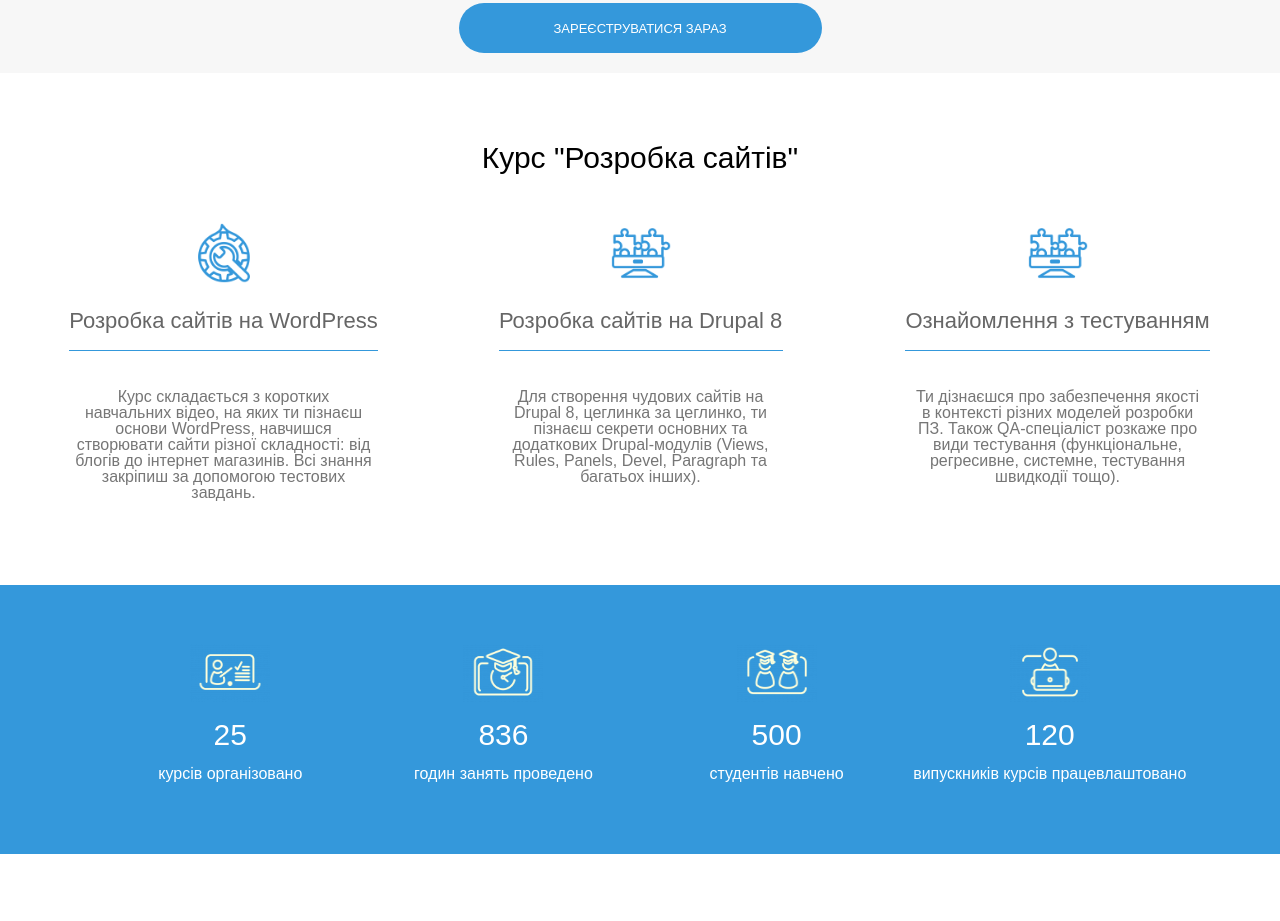
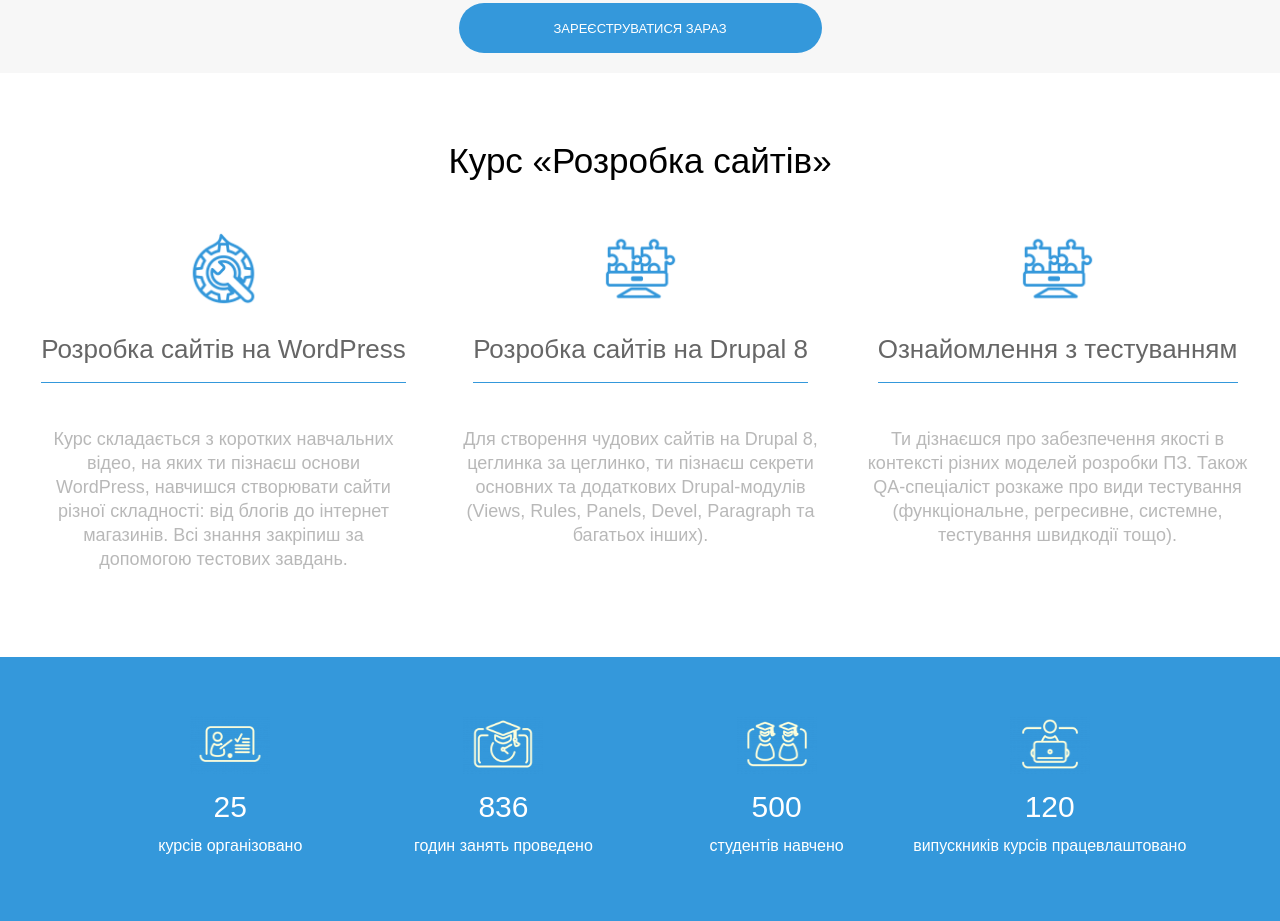
Before and after one commit to lelyyykk/maket-4, a plain HTML site: page index.html in a window 1280 px wide. Shown: the part 1128-2049 px from the top of the page. Drawn offline with nearby package versions, Linux system fonts and the light colour scheme.

Commit message:
chenges in the course block

```diff
--- a/index.html
+++ b/index.html
@@ -67,7 +67,7 @@
                 </div>
             </section>
             <section class="course__container container" id="course">
-                <h2>Курс "Розробка сайтів"</h2>
+                <h2>Курс «Розробка сайтів»</h2>
                 <div class="slider slider-course">
                     <div class="slider__item">
                         <img src="icons/course-icon-1.png" alt="course">
--- a/scss/_course.scss
+++ b/scss/_course.scss
@@ -8,7 +8,7 @@
     display: flex;
     justify-content: center;
     font-weight: 540;
-    font-size: 30px;
+    font-size: 35px;
   }
   .slider-course {
     .slider__item {
@@ -19,40 +19,42 @@
       align-items: center;
       margin: 20px;
       img {
-        height: 70px;
-        width: 70px;
+        height: 83px;
+        width: 83px;
       }
       h3 {
         display: inline-block;
-        height: 40px;
+        height: 46px;
         color: #666666;
         font-weight: lighter;
         border-bottom: 1px solid $blue-color;
-        font-size: 22px;
+        font-size: 26px;
       }
       &:nth-child(1) h3 {
-        width: 309px;
+        width: 365px;
       }
 
       &:nth-child(2) h3 {
-        width: 284px;
+        width: 335px;
       }
 
       &:nth-child(3) h3 {
-        width: 305px;
+        width: 360px;
       }
       p {
-        color: $text-color;
-        font-size: 16px;
+        color: #6667;
+        font-size: 18px;
+        line-height: 24px;
+
       }
       &:nth-child(1) p {
-        width: 302px;
+        width: 350px;
       }
       &:nth-child(2) p {
-        width: 295px;
+        width: 356px;
       }
       &:nth-child(3) p {
-        width: 292px;
+        width: 400px;
       }
     }
     .slick-dots {
```
Also changed, not shown: css/main.css, 1 other file.
